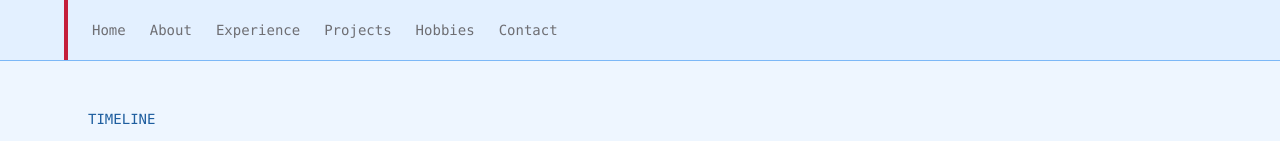
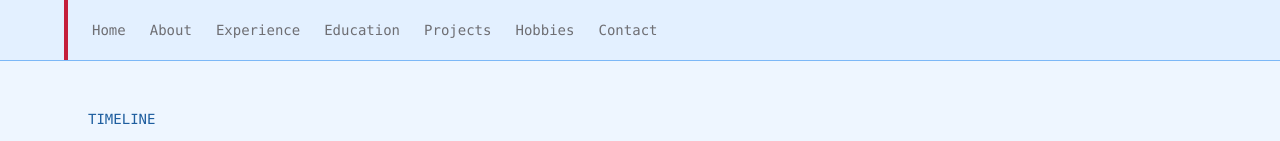
Before and after one commit to Zachary-Levesque/Portfolio, a Next.js app: page /experience in a window 1280 px wide. Shown: the top 141 px of the page. Built offline with nearby package versions, Linux system fonts and the light colour scheme.

Commit message:
Update nav.tsx

```diff
--- a/components/nav.tsx
+++ b/components/nav.tsx
@@ -4,6 +4,7 @@ const navItems = [
   { label: "Home", href: "/" },
   { label: "About", href: "/about" },
   { label: "Experience", href: "/experience" },
+  { label: "Education", href: "/education" },
   { label: "Projects", href: "/projects" },
   { label: "Hobbies", href: "/hobbies" },
   { label: "Contact", href: "/contact" }
```
